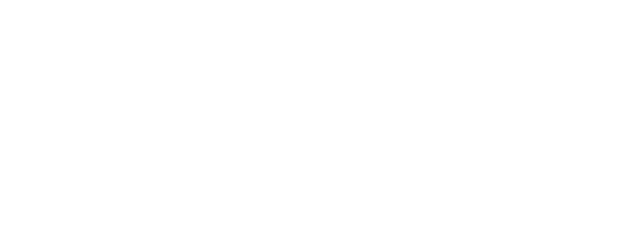
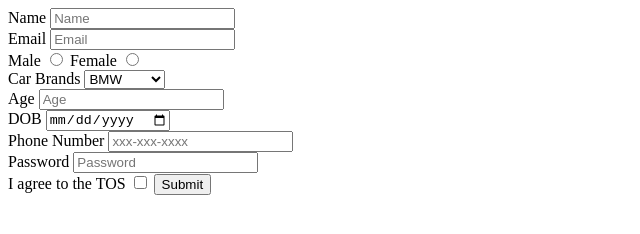
Before and after one commit to acciojob/signup-form-car-Devashish198, a website: page main.html in a window 1280 px wide. Shown: the whole page, without its empty margins (0-640 px from the left). Drawn offline with Linux system fonts and the light colour scheme.

Commit message:
created a submission

```diff
--- a/main.html
+++ b/main.html
@@ -7,7 +7,42 @@
 </head>
 
 <body>
-	<!-- the entire body must be written by student -->
+	<form method="post">
+		<label for="name">Name</label>
+		<input type="text" required id="name" placeholder="Name"><br>
+
+		<label for="email">Email</label>
+		<input type="email" required="yes" id="email" placeholder="Email"><br>
+
+		<label for="gender_m">Male</label>
+		<input type="radio" required="yes" id="gender_m" name="gender">
+		<label for="gender_f">Female</label>
+		<input type="radio" required="yes" id="gender_f" name="gender"><br>
+
+		<label for="cars">Car Brands</label>
+		<select id="cars" required placeholder="--Please choose an option--">
+			<option>BMW</option>
+			<option>FERRARI</option>
+			<option>FORD</option>
+
+		</select><br>
+		<label for="age">Age</label>
+		<input type="number" id="age" placeholder="Age" required="yes"><br>
+
+		<label for="dob">DOB</label>
+		<input type="date" id="dob" required="yes"><br>
+
+		<label for="tel">Phone Number</label>
+		<input type="tel" id="tel" placeholder="xxx-xxx-xxxx"><br>
+
+		<label for="password">Password</label>
+		<input type="password" id="password" placeholder="Password" required="yes"><br>
+
+		<label for="tos">I agree to the TOS</label>
+		<input type="checkbox" id="tos" required="yes">
+
+		<button type="submit" value="Submit" Name="Submit">Submit</button>
+	</form>
     <script type="text/javascript" src="./script.js">
 </script>
 
```
